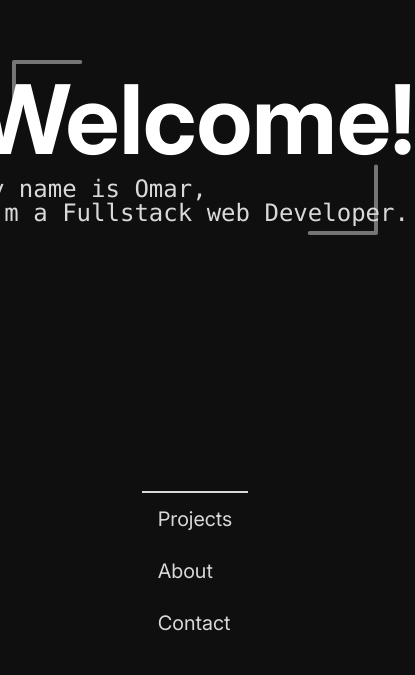
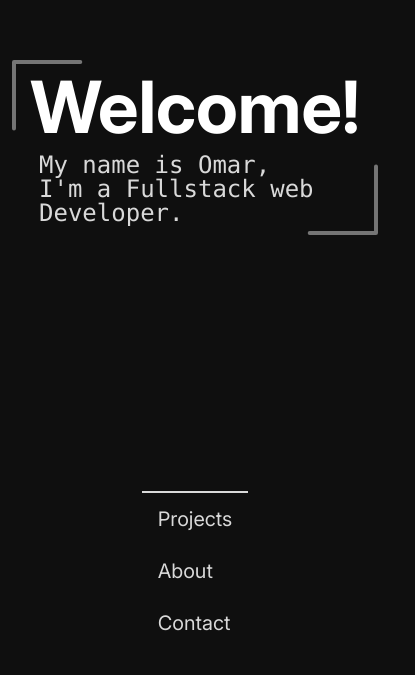
Before and after one commit to OmarIsADev/portfolio-v2, a React (Vite) app: page / in a window 390 px wide. Shown: the part 169-844 px from the top of the page, 415 px wide, since content can reach past the window. Built offline with nearby package versions, Linux system fonts and the light colour scheme.

Commit message:
mobile thesis ui fixed

```diff
--- a/package.json
+++ b/package.json
@@ -4,7 +4,7 @@
   "version": "0.0.0",
   "type": "module",
   "scripts": {
-    "dev": "vite",
+    "dev": "vite --host",
     "build": "vite build",
     "lint": "eslint .",
     "preview": "vite preview"
--- a/src/sections/thesis.jsx
+++ b/src/sections/thesis.jsx
@@ -15,9 +15,9 @@ function Hero() {
   return (
     <div className="col-span-2 md:row-span-1 row-span-3 flex items-center justify-center">
       <img src={ThesisImg} alt="" className="absolute z-0 md:p-0 p-3" />
-      <div className="z-10 flex flex-col items-start gap-2.5">
-        <h1>Welcome!</h1>
-        <h3>
+      <div className="z-10 flex flex-col items-start gap-2.5 max-sm:items-center">
+        <h1 className="max-sm:text-7xl">Welcome!</h1>
+        <h3 className="w-fit max-sm:max-w-[80vw]">
           My name is Omar,
           <br /> I&apos;m a Fullstack web Developer.
         </h3>
```
Also changed, not shown: 1 other file (tests, documents, lock files or other folders).
